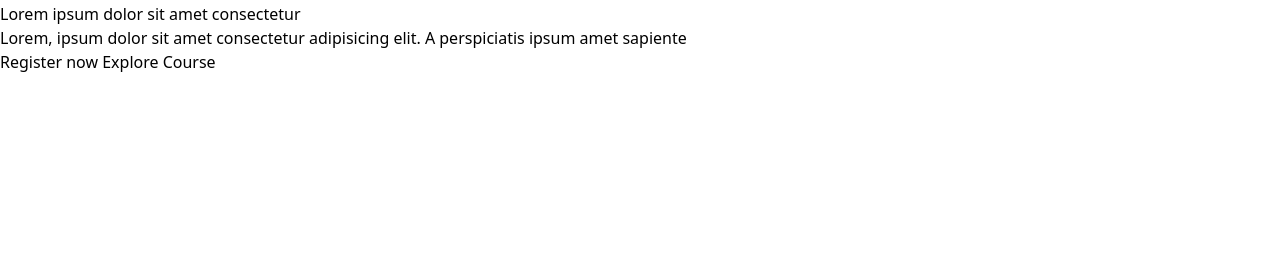
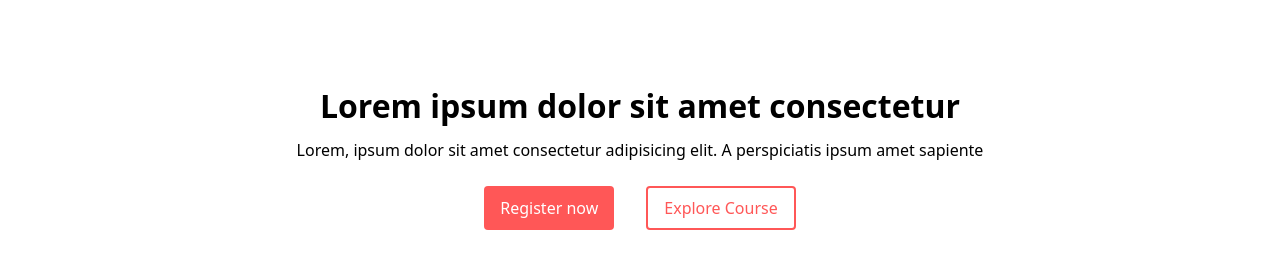
Before and after one commit to nemon024/tailwind-landing-page, a plain HTML site: page index.html in a window 1280 px wide. Shown: the part 86-354 px from the top of the page. Drawn offline with nearby package versions, Linux system fonts and the light colour scheme.

Commit message:
Enhance section styling and button interactions in index.html using tailwind

```diff
--- a/index.html
+++ b/index.html
@@ -16,6 +16,7 @@
           },
           colors: {
             primary: "#ff5757",
+            white: "#ffffff",
             blue: "#1fb6ff",
             purple: "#7e5bef",
             pink: "#ff49db",
@@ -34,6 +35,7 @@
               base: "1rem",
               lg: "1.125rem",
               xl: "1.25rem",
+              "2xl": "2rem",
             },
           },
         },
@@ -62,16 +64,28 @@
           </div>
         </div>
       </header>
-      <section>
-        <div>
-          <h1>Lorem ipsum dolor sit amet consectetur</h1>
-          <p>
-            Lorem, ipsum dolor sit amet consectetur adipisicing elit. A
-            perspiciatis ipsum amet sapiente
-          </p>
-          <div>
-            <button>Register now</button>
-            <button>Explore Course</button>
+      <section class="py-20">
+        <div class="flex flex-col items-center gap-6">
+          <div class="flex flex-col items-center gap-2">
+            <h1 class="text-2xl font-bold">
+              Lorem ipsum dolor sit amet consectetur
+            </h1>
+            <p>
+              Lorem, ipsum dolor sit amet consectetur adipisicing elit. A
+              perspiciatis ipsum amet sapiente
+            </p>
+          </div>
+          <div class="flex gap-8">
+            <button
+              class="bg-primary text-white hover:bg-white hover:text-primary hover:border-primary hover:border-2 outline-none border-0 rounded px-4 py-2 text-base hover:drop-shadow-lg hover:scale-105 transition-all"
+            >
+              Register now
+            </button>
+            <button
+              class="border-primary text-primary border-2 outline-none rounded px-4 py-2 text-base hover:drop-shadow-lg hover:scale-105 transition-all"
+            >
+              Explore Course
+            </button>
           </div>
         </div>
       </section>
```
